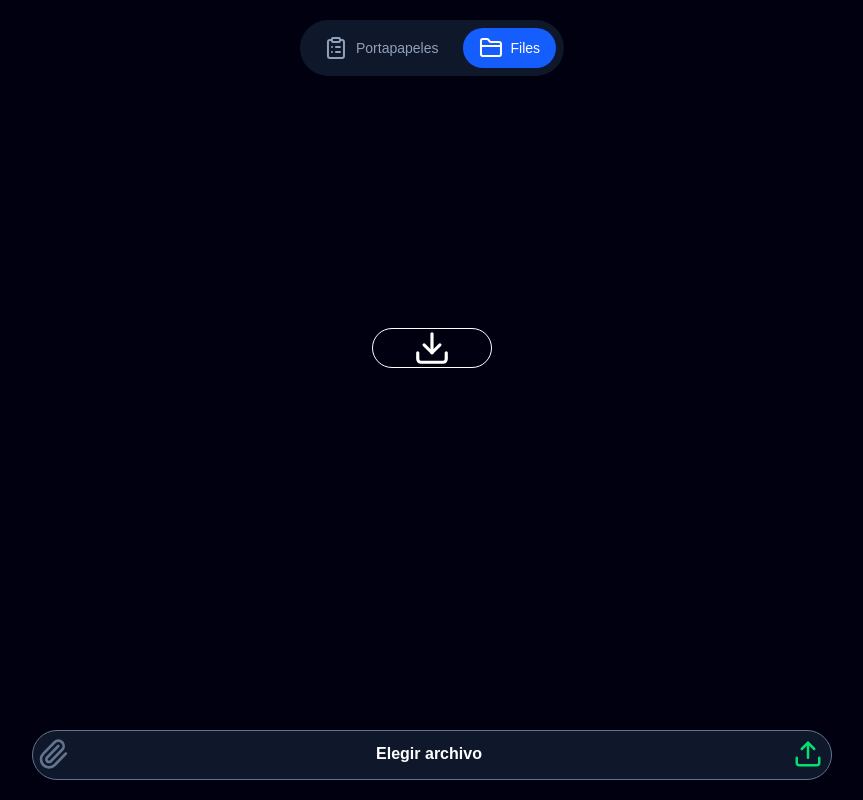
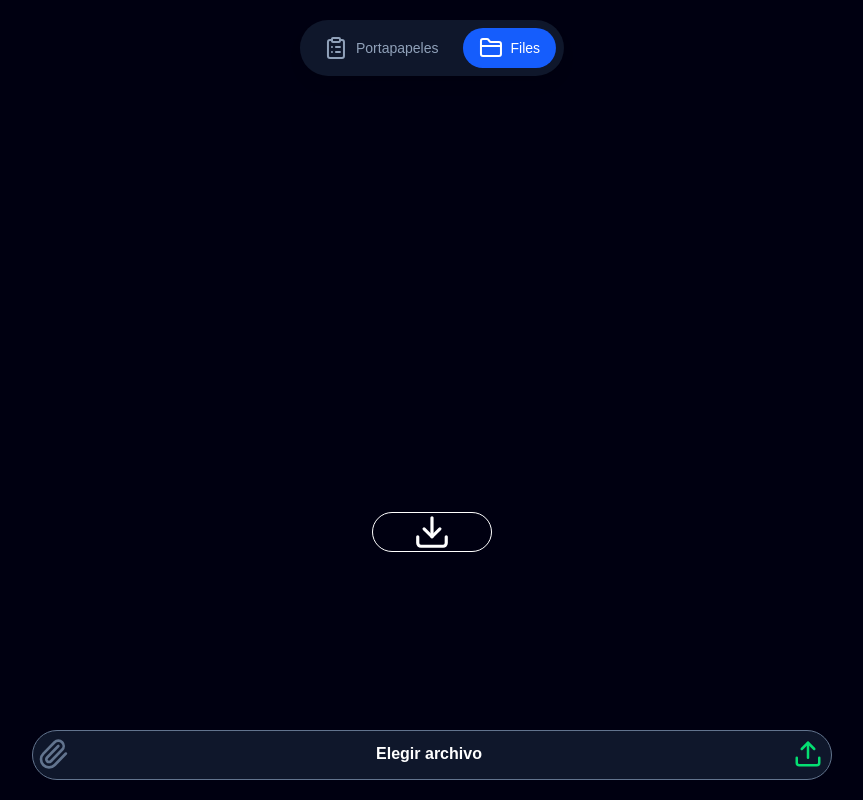
Before and after one commit to G4BOs/PasteApp-Docker, a React (Vite) app in the folder frontend/: page / in a window 1280 px wide. Both pictures are taken after a click on the button "Files". Shown: the whole page, without its empty margins (208-1071 px from the left). Built offline with nearby package versions, Linux system fonts and the light colour scheme; no server answers.

Commit message:
fix: img media area

```diff
--- a/frontend/src/components/UploadFileArea.tsx
+++ b/frontend/src/components/UploadFileArea.tsx
@@ -6,7 +6,7 @@ function UploadFileArea() {
   //const archivoInfo = useSocketStore((s) => s.archivoInfo);
   const tipoArchivo = useSocketStore((s) => s.archivoInfo?.tipo)
 
-
+  const URL = ''
 
 
 
@@ -14,24 +14,24 @@ function UploadFileArea() {
     let contenido;
     switch (tipoArchivo) {
       case "video":
-        contenido = <video className="w-[60%]" src={`/video`} controls></video>;
+        contenido = <video className="w-[60%]" src={`${URL}/video`} controls></video>;
         break
       case "imagen":
-        contenido = <img className="w-[50%]" src={`/imagen`} />;
+        contenido = <img className="w-[50%] h-auto block m-auto" src={`${URL}/imagen`} />;
         break
       case "audio":
-        contenido = <audio className="max-h-[70]" src="/audio" controls />
+        contenido = <audio className="inline-block max-h-[70]" src={`${URL}/audio`} controls />
         break
       default:
         contenido = <div className="w-[50%] h-[200px]"></div>
     }
-    return contenido
+    return (<div className="h-[400px] content-center w-full overflow-auto">{contenido}</div>)
   }
 
   return (
     <div className="flex h-full flex-col">
 
-            <section className="flex flex-col font-bold items-center  gap-4 flex h-full ">
+            <section className="flex flex-col font-bold items-center  gap-2 flex h-full ">
 
         {Multimedia()}
 
```
